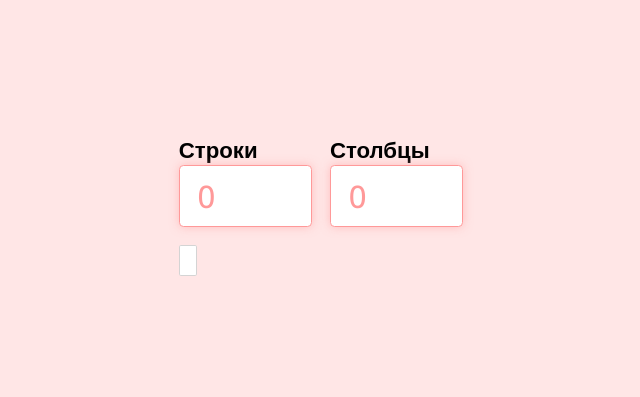
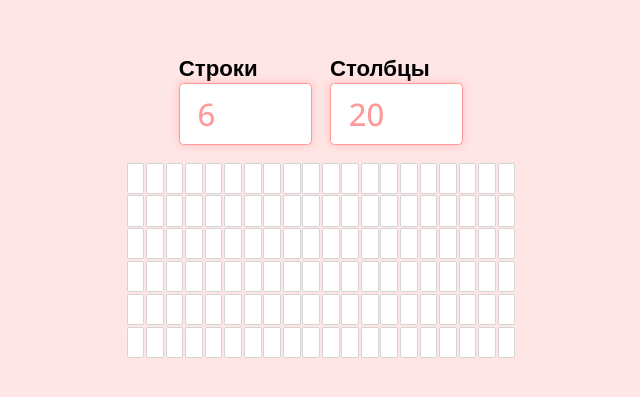
Before and after one commit to roman-orlovskiy/gromka.ru, a Vue app: page /#/demo in a window 1280 px wide. Shown: the part 195-592 px from the top of the page, without its empty margins (319-959 px from the left). Built offline with nearby package versions, Linux system fonts and the light colour scheme.

Commit message:
Полотно

```diff
--- a/src/views/DemoView.vue
+++ b/src/views/DemoView.vue
@@ -9,17 +9,26 @@
           <InputComp id="columns" label="Столбцы" type="number" v-model="columns" />
         </div>
       </div>
-      <div class="demo__editor-item"></div>
+
+      <div class="demo__editor-field" :style="fieldStyle">
+        <div class="demo__editor-item" v-for="i in itemCount" :key="i"></div>
+      </div>
     </div>
   </div>
 </template>
 
 <script setup>
-import { ref } from 'vue'
+import { ref, computed } from 'vue'
 import InputComp from '@/components/InputComp.vue'
 
-const rows = ref(0)
-const columns = ref(0)
+const rows = ref(6)
+const columns = ref(20)
+
+const itemCount = computed(() => rows.value * columns.value)
+const fieldStyle = computed(() => ({
+  gridTemplateRows: `repeat(${rows.value}, 1fr)`,
+  gridTemplateColumns: `repeat(${columns.value}, 1fr)`,
+}))
 </script>
 
 <style lang="scss" scoped>
@@ -33,6 +42,7 @@ const columns = ref(0)
   &__editor {
     display: flex;
     flex-direction: column;
+    align-items: center;
     gap: 2rem;
   }
 
@@ -54,5 +64,10 @@ const columns = ref(0)
   &__editor-input {
     width: 15rem;
   }
+
+  &__editor-field {
+    display: grid;
+    gap: 0.2rem;
+  }
 }
 </style>
```
